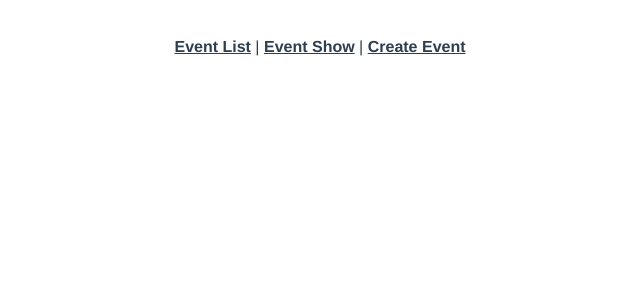
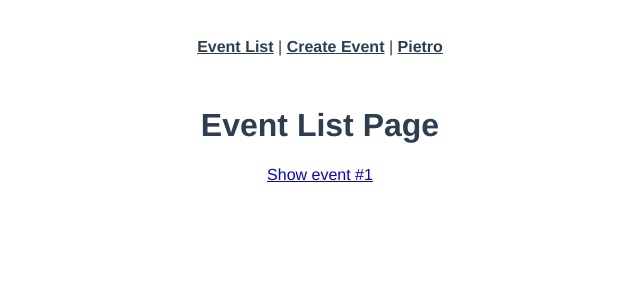
Before and after one commit to Bakefore/CursoVueMastery-RealWorldVue2, a Vue app in the folder real-world-vue/: page /#/event/1 in a window 1280 px wide. Shown: the top 300 px of the page, without its empty margins (320-960 px from the left). Built offline with nearby package versions, Linux system fonts and the light colour scheme.

Commit message:
Aula 05 Dynamic Routing & History Mode

```diff
--- a/real-world-vue/src/App.vue
+++ b/real-world-vue/src/App.vue
@@ -2,8 +2,10 @@
   <div id="app">
     <nav>
       <router-link :to="{ name: 'event-list' }">Event List</router-link> |
-      <router-link :to="{ name: 'event-show' }">Event Show</router-link> |
-      <router-link :to="{ name: 'event-create' }">Create Event</router-link>
+      <router-link :to="{ name: 'event-create' }">Create Event</router-link> |
+      <router-link :to="{ name: 'user', params: { username: 'Pietro' } }">
+        Pietro
+      </router-link>
     </nav>
     <router-view />
   </div>
--- a/real-world-vue/src/router/index.js
+++ b/real-world-vue/src/router/index.js
@@ -3,14 +3,16 @@
 import CreateEvent from "../views/CreateEvent.vue";
 import EventList from "../views/EventList.vue";
 import EventShow from "../views/EventShow.vue";
+import User from "../views/User.vue";
 
 Vue.use(VueRouter);
 
 const routes = [
   {
-    path: "/event",
+    path: "/event/:id",
     name: "event-show",
     component: EventShow,
+    props: true,
   },
   {
     path: "/",
@@ -22,10 +24,17 @@
     name: "event-create",
     component: CreateEvent,
   },
+  {
+    path: "/user/:username",
+    name: "user",
+    component: User,
+    props: true,
+  },
 ];
 
 const router = new VueRouter({
   routes,
+  mode: "history",
 });
 
 export default router;
--- a/real-world-vue/src/views/EventList.vue
+++ b/real-world-vue/src/views/EventList.vue
@@ -1,5 +1,8 @@
 <template>
   <div class="about">
     <h1>Event List Page</h1>
+    <router-link :to="{ name: 'event-show', params: { id: 1 } }">
+      Show event #1
+    </router-link>
   </div>
 </template>
--- a/real-world-vue/src/views/EventShow.vue
+++ b/real-world-vue/src/views/EventShow.vue
@@ -1,5 +1,11 @@
 <template>
   <div class="about">
-    <h1>EventShow Page</h1>
+    <h1>showing event #{{ id }}</h1>
   </div>
 </template>
+
+<script>
+export default {
+  props: ["id"],
+};
+</script>
--- /dev/null
+++ b/real-world-vue/src/views/User.vue
@@ -0,0 +1,11 @@
+<template>
+  <div class="user">
+    <h1>This is {{ username }}</h1>
+  </div>
+</template>
+
+<script>
+export default {
+  props: ["username"],
+};
+</script>
```
Also changed, not shown: real-world-vue/.eslintrc.js.
